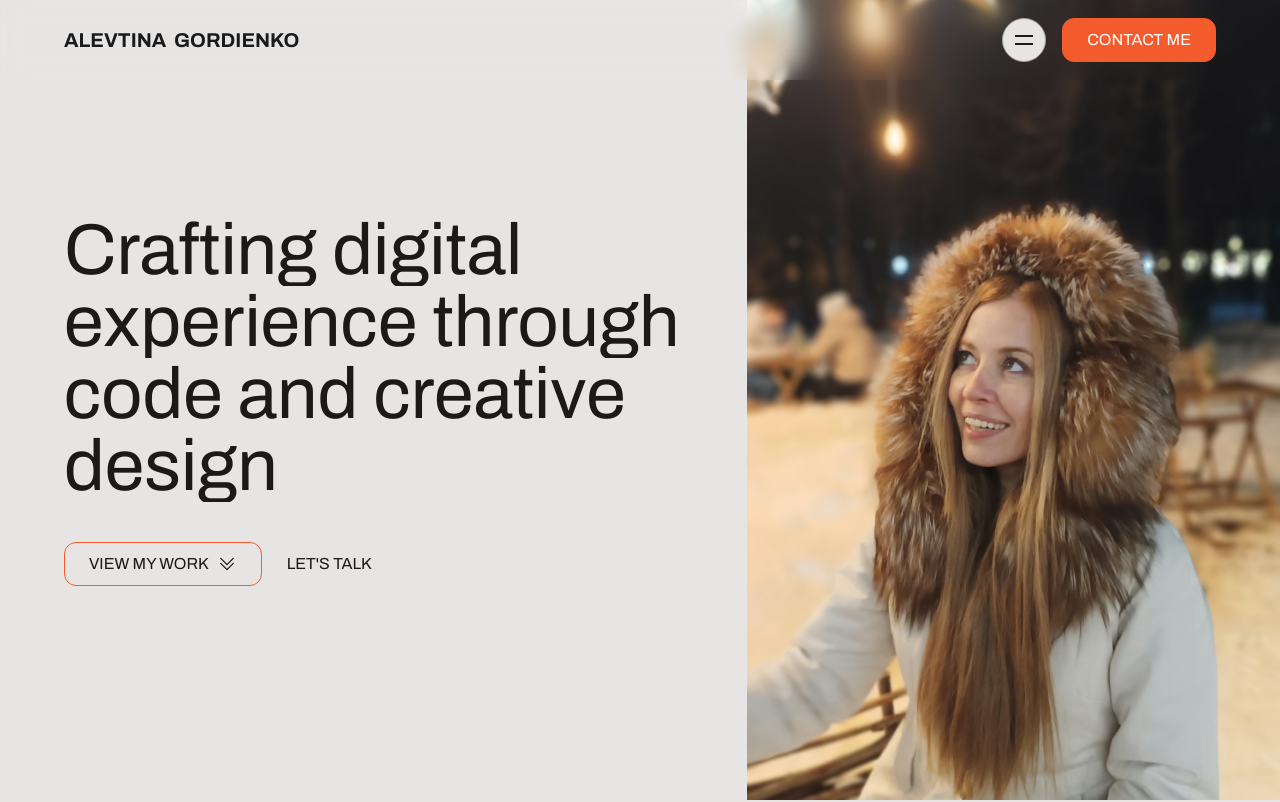
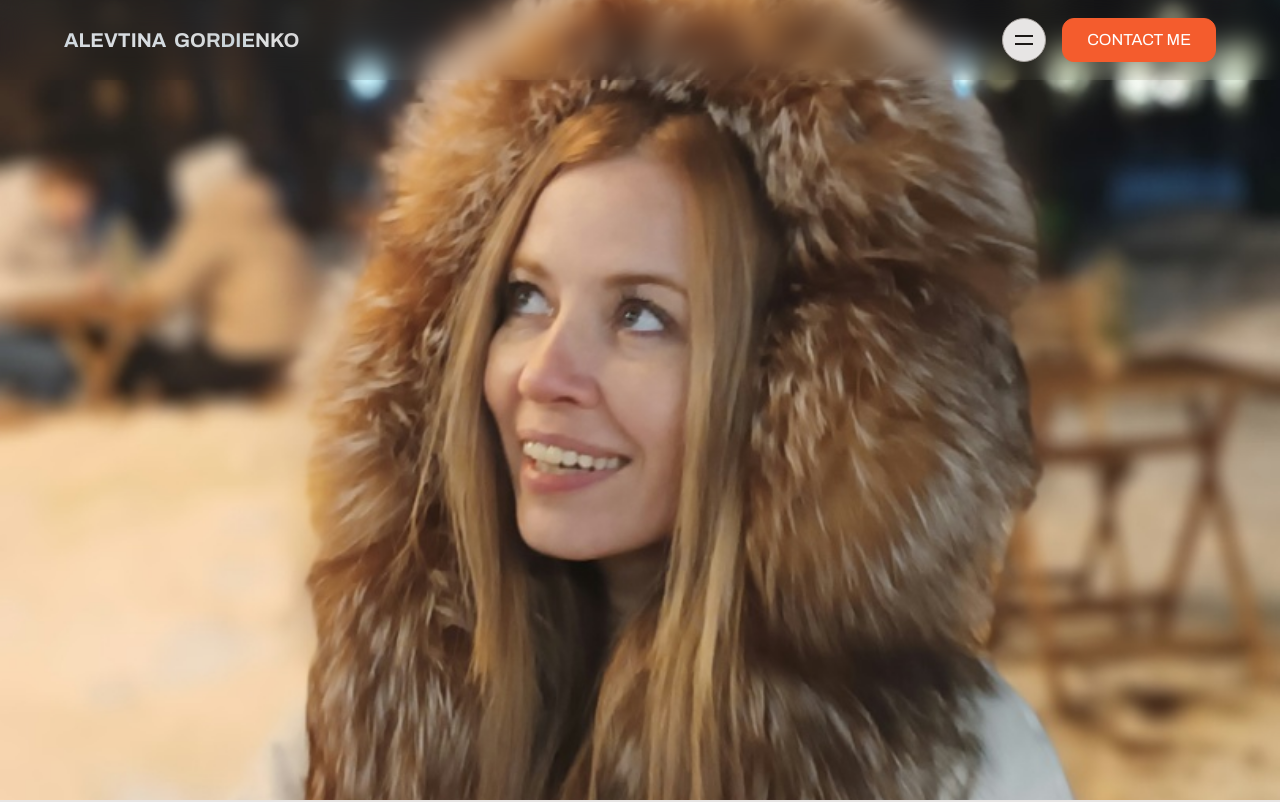
Before and after one commit to webbddev/natalia-designer, a Next.js app: page / in a window 1280 px wide. Shown: the top 802 px of the page. Built offline with nearby package versions, Linux system fonts and the light colour scheme.

Commit message:
hero animations

```diff
--- a/src/components/Button.tsx
+++ b/src/components/Button.tsx
@@ -1,12 +1,13 @@
 import { ButtonHTMLAttributes, ReactNode } from "react";
 import { twMerge } from "tailwind-merge";
 
-const Button = (
-  props: {
-    variant: "primary" | "secondary" | "text";
-    iconAfter?: ReactNode;
-  } & ButtonHTMLAttributes<HTMLButtonElement>
-) => {
+// Define the ButtonProps type separately
+type ButtonProps = {
+  variant: "primary" | "secondary" | "text";
+  iconAfter?: ReactNode;
+} & ButtonHTMLAttributes<HTMLButtonElement>;
+
+const Button = (props: ButtonProps) => {
   const { className, children, variant, iconAfter, ...rest } = props;
 
   return (
--- a/src/sections/Hero.tsx
+++ b/src/sections/Hero.tsx
@@ -1,16 +1,24 @@
 "use client";
 
-import { FC, useEffect } from "react";
+import { FC, useEffect, useRef } from "react";
 import heroImage from "@/assets/images/hero-image.jpg";
 import aboutMeImage from "@/assets/images/aboutMe.jpg";
 import Image from "next/image";
 import Button from "@/components/Button";
 import SplitType from "split-type";
-import { useAnimate, motion } from "motion/react";
+import { useAnimate, motion, useScroll, useTransform } from "motion/react";
 import { stagger } from "motion";
 
 const Hero: FC = () => {
   const [titleScope, titleAnimate] = useAnimate();
+  const scrollingDiv = useRef<HTMLDivElement>(null);
+
+  const { scrollYProgress } = useScroll({
+    target: scrollingDiv,
+    offset: ["start end", "end end"],
+  });
+
+  const portraitWidth = useTransform(scrollYProgress, [0, 1], ["100%", "240%"]);
 
   useEffect(() => {
     new SplitType(titleScope.current, {
@@ -29,7 +37,7 @@ const Hero: FC = () => {
 
   return (
     <section>
-      <div className="grid md:grid-cols-12 md:h-screen items-stretch">
+      <div className="grid md:grid-cols-12 md:h-screen items-stretch sticky  top-0">
         {/* Left Side Content on md: */}
         <div className="md:col-span-7 flex flex-col justify-center">
           <div className="container max-w-full 2xl:max-w-[1030px]">
@@ -51,6 +59,8 @@ const Hero: FC = () => {
                 <Button
                   variant="secondary"
                   iconAfter={
+                    <div className="overflow-hidden size-5">
+                      <div className="h-5 w-10 flex group-hover/button:-translate-x-1/2 transition-transform duration-500">
                         <svg
                           xmlns="http://www.w3.org/2000/svg"
                           fill="none"
@@ -65,6 +75,22 @@ const Hero: FC = () => {
                             d="m4.5 5.25 7.5 7.5 7.5-7.5m-15 6 7.5 7.5 7.5-7.5"
                           />
                         </svg>
+                        <svg
+                          xmlns="http://www.w3.org/2000/svg"
+                          fill="none"
+                          viewBox="0 0 24 24"
+                          strokeWidth="1.5"
+                          stroke="currentColor"
+                          className="size-5"
+                        >
+                          <path
+                            strokeLinecap="round"
+                            strokeLinejoin="round"
+                            d="m4.5 5.25 7.5 7.5 7.5-7.5m-15 6 7.5 7.5 7.5-7.5"
+                          />
+                        </svg>
+                      </div>
+                    </div>
                   }
                 >
                   <span>View My Work</span>
@@ -81,8 +107,11 @@ const Hero: FC = () => {
           </div>
         </div>
         {/* Right Side Content on md: */}
-        <div className="md:col-span-5">
-          <div className="mt-20 md:mt-0 md:h-full">
+        <div className="md:col-span-5 relative">
+          <motion.div
+            className="mt-20 md:mt-0 md:size-full md:absolute md:right-0 max-md:!w-full"
+            style={{ width: portraitWidth }}
+          >
             <Image
               src={aboutMeImage}
               // src={heroImage}
@@ -90,9 +119,13 @@ const Hero: FC = () => {
               className="h-[550px] md:h-screen md:w-full object-cover"
               alt="My Portrait"
             />
+          </motion.div>
         </div>
       </div>
-      </div>
+      <div
+        className="md:h-[200vh]"
+        ref={scrollingDiv}
+      ></div>
     </section>
   );
 };
```
Also changed, not shown: 1 other file (tests, documents, lock files or other folders). Lines whose indentation alone changed are shown as unchanged.
